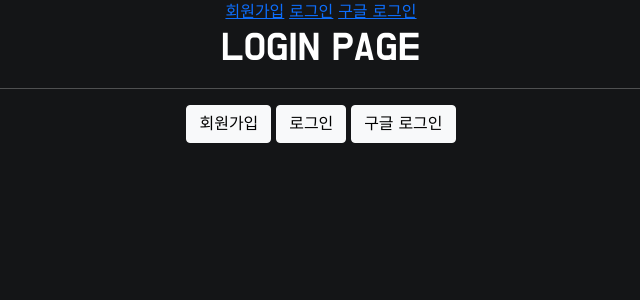
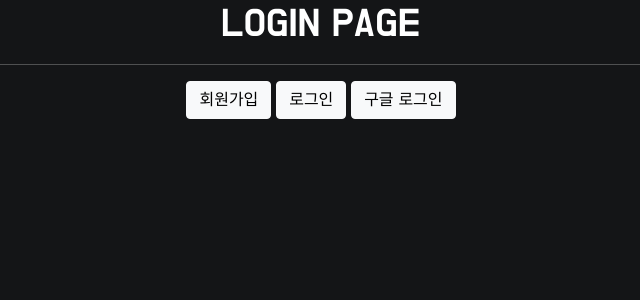
Before and after one commit to yeon2lee/lionproject_movie-review, a Django app: page /login/ in a window 1280 px wide. Shown: the part 56-356 px from the top of the page, without its empty margins (319-959 px from the left). Run offline with Django 3.2, Linux system fonts and the light colour scheme; some libraries are stand-ins or nearby versions.

Commit message:
Update login.html
중복된 코드 삭제

```diff
--- a/user/templates/login.html
+++ b/user/templates/login.html
@@ -13,16 +13,10 @@
 
 {%else%}
 
-<div>
-    <a href="/accounts/signup/" >회원가입</a>
-    <a href="/accounts/login/" >로그인</a>
-    <a href="{% provider_login_url 'google' %}" >구글 로그인</a>
-</div>
-
 <div id= "btn_group">
     <h1>LOGIN PAGE</h1>
     <hr>
-    <a href="/accounts/signup" class="btn btn-light" >회원가입</a>
+    <a href="/accounts/signup/" class="btn btn-light" >회원가입</a>
     <a href="/accounts/login/" class="btn btn-light" >로그인</a>
     <a href="{% provider_login_url 'google' %}" class="btn btn-light">구글 로그인</a>
 </div>
```
